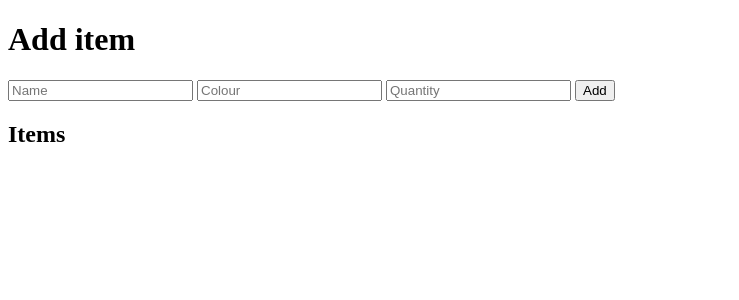
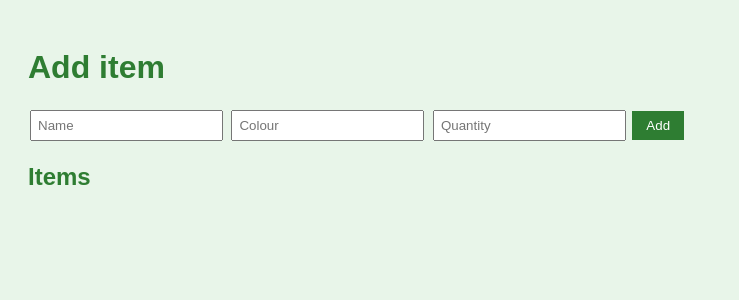
Before and after one commit to u-go-chu/CICD-project-Kub, a Flask app: page / in a window 1280 px wide. Shown: the top 300 px of the page, without its empty margins (0-739 px from the left). Run offline with Flask 3, Linux system fonts and the light colour scheme.

Commit message:
green theme second try

```diff
--- a/templates/index.html
+++ b/templates/index.html
@@ -1,6 +1,15 @@
 <!DOCTYPE html>
 <html>
-<head><title>Items</title></head>
+<head>
+  <title>Items</title>
+  <style>
+    body { font-family: Arial, sans-serif; background: #e8f5e9; color: #1b5e20; padding: 20px; }
+    h1, h2 { color: #2e7d32; }
+    input { padding: 6px; margin: 2px; }
+    button { background: #2e7d32; color: white; border: none; padding: 7px 14px; cursor: pointer; }
+    button:hover { background: #1b5e20; }
+  </style>
+</head>
 <body>
   <h1>Add item</h1>
   <form method="POST">
```
